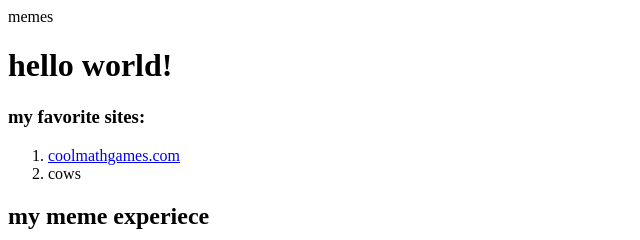
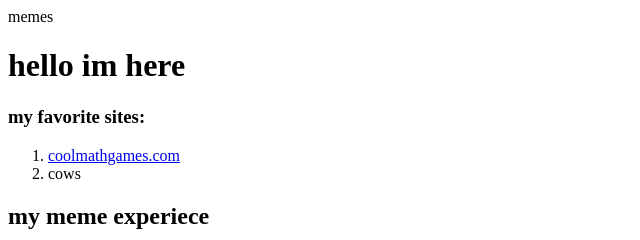
Before and after one commit to TheMemeMen/memes, a plain HTML site: page index.html in a window 1280 px wide. Shown: the top 240 px of the page, 0-640 px from the left. Drawn offline with Linux system fonts and the light colour scheme.

Commit message:
Update index.html

```diff
--- a/index.html
+++ b/index.html
@@ -7,7 +7,7 @@
       </nav>
     <header>
   <h1>
-      hello world!
+      hello im here
   </h1>
     </header>
     <main>
```
